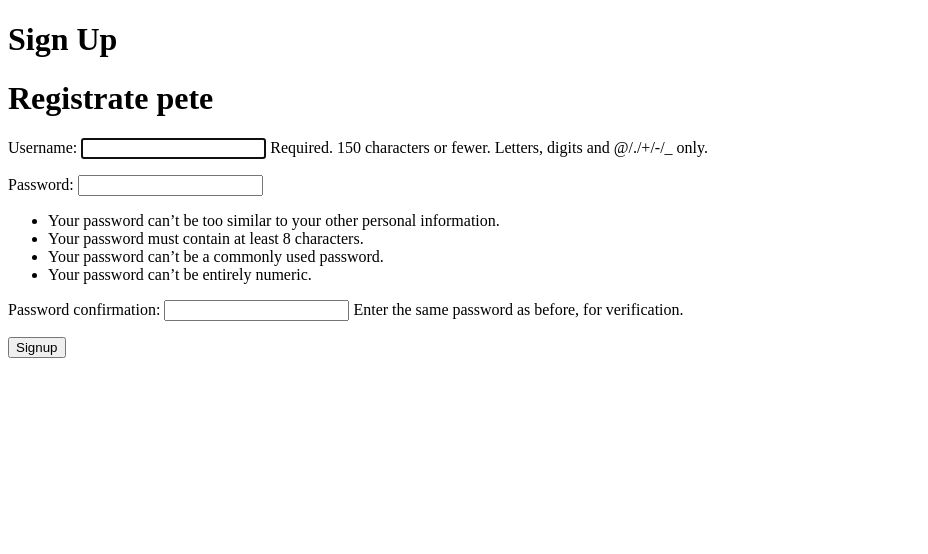
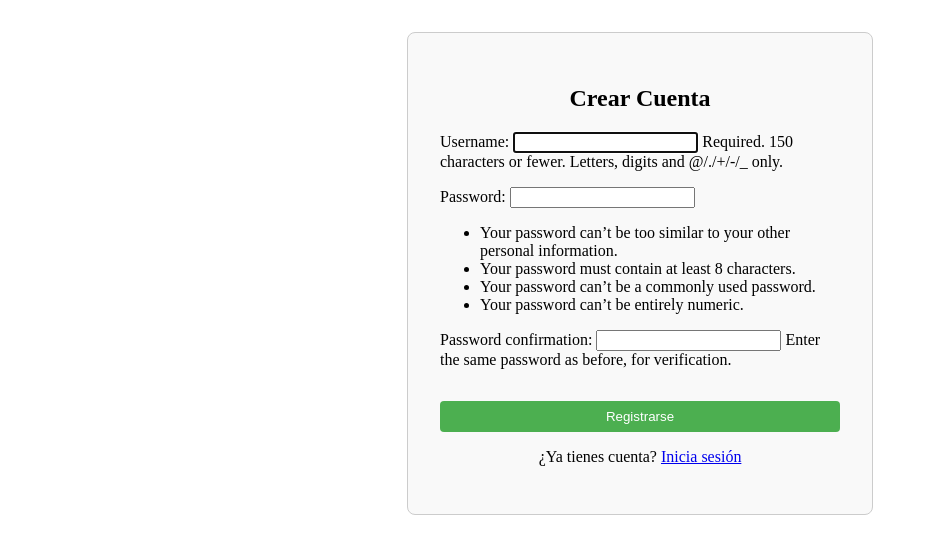
Before and after one commit to bmeflowers/ProyectoVladimir, a Django app: page /signup/ in a window 1280 px wide. Shown: the part 88-642 px from the top of the page, without its empty margins (0-928 px from the left). Run offline with Django 5.2, Linux system fonts and the light colour scheme.

Commit message:
stilo de login
prueba

```diff
--- a/ProyectoIA/tasks/templates/signup.html
+++ b/ProyectoIA/tasks/templates/signup.html
@@ -1,15 +1,36 @@
 {% extends 'base.html' %}
 
 {% block content %}
-<h1> Sign Up </h1>
-<h1> Registrate pete </h1>
-{{error}}
+<div style="max-width: 400px; margin: 2rem auto; padding: 2rem; border: 1px solid #ccc; border-radius: 8px; background: #f9f9f9;">
+    <h2 style="text-align: center;">Crear Cuenta</h2>
 
-<form action = "/signup/" method="POST">
-    {% csrf_token %}
-    {{form.as_p}}
-    <button>
-        Signup
-    </button>
-</form>
+    {% if error %}
+        <div style="color: red; margin-bottom: 1rem;">
+            {{ error }}
+        </div>
+    {% endif %}
+
+    <form action="/signup/" method="POST">
+        {% csrf_token %}
+        {{ form.as_p }}
+
+        <button type="submit" style="
+            width: 100%;
+            padding: 0.5rem;
+            background-color: #4CAF50;
+            color: white;
+            border: none;
+            border-radius: 4px;
+            cursor: pointer;
+            margin-top: 1rem;
+        ">
+            Registrarse
+        </button>
+    </form>
+
+    <p style="text-align: center; margin-top: 1rem;">
+        ¿Ya tienes cuenta?
+        <a href="/signin/">Inicia sesión</a>
+    </p>
+</div>
 {% endblock %}
```
